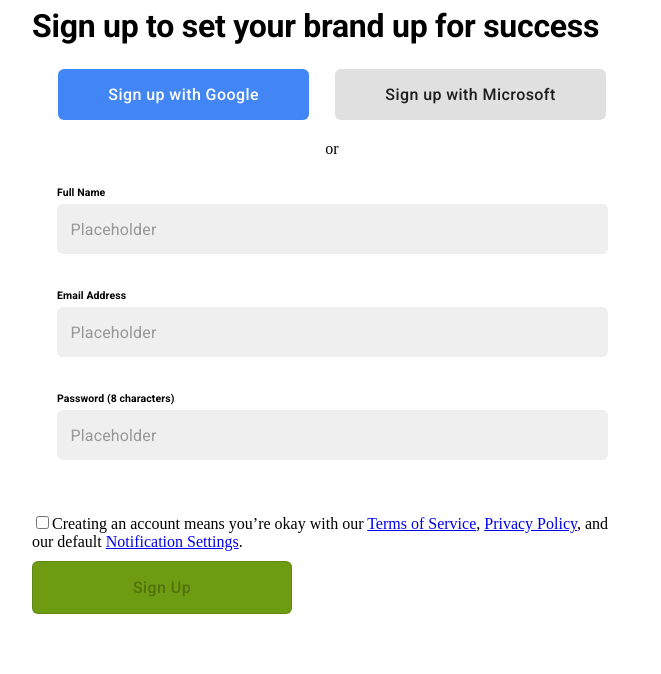
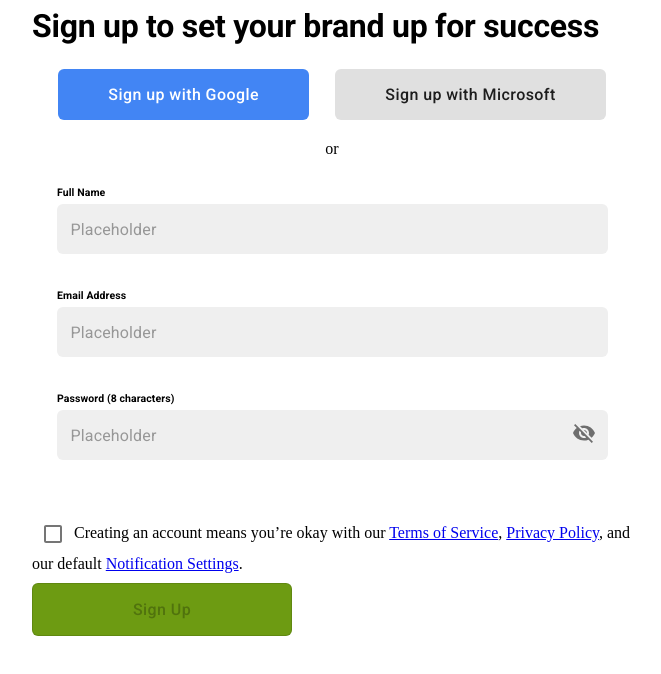
Before and after one commit to vladymyr-vp/voypost-test, a React (Create React App) app: page /signup in a window 1280 px wide. Shown: the top 674 px of the page, without its empty margins (308-969 px from the left). Built offline with nearby package versions, Linux system fonts and the light colour scheme.

Commit message:
fix checkbox and form submit, validation

```diff
--- a/package.json
+++ b/package.json
@@ -4,6 +4,7 @@
   "private": true,
   "dependencies": {
     "@material-ui/core": "^4.11.3",
+    "@material-ui/icons": "^4.11.2",
     "@material-ui/styles": "^4.11.3",
     "@mui-treasury/styles": "^1.13.1",
     "@testing-library/jest-dom": "^5.11.9",
--- a/src/components/TextField/TextField.tsx
+++ b/src/components/TextField/TextField.tsx
@@ -3,6 +3,11 @@
 import FormControl from '@material-ui/core/FormControl';
 import FormHelperText from '@material-ui/core/FormHelperText';
 import InputLabel from '@material-ui/core/InputLabel';
+import InputAdornment from '@material-ui/core/InputAdornment';
+import Visibility from '@material-ui/icons/Visibility';
+import VisibilityOff from '@material-ui/icons/VisibilityOff';
+import IconButton from '@material-ui/core/IconButton';
+
 import BoxComponent from '../Box';
 
 interface ITextField {
@@ -15,6 +20,7 @@
   onChange?: (e: React.ChangeEvent<HTMLInputElement>) => void;
   value?: string;
   name?: string;
+  showIcon?: boolean;
 }
 
 const TextFieldEl = ({
@@ -26,8 +32,21 @@
   id,
   value,
   name,
+  showIcon = false,
   onChange,
 }: ITextField) => {
+  const [showPassword, setShowpassword] = React.useState(false);
+
+  const handleClickShowPassword = () => {
+    setShowpassword(state => !state);
+  };
+
+  const handleMouseDownPassword = (
+    event: React.MouseEvent<HTMLButtonElement>,
+  ) => {
+    event.preventDefault();
+  };
+
   return (
     <BoxComponent mb={mb}>
       <FormControl error={error}>
@@ -38,7 +57,7 @@
           value={value}
           id={id ? id : 'textField'}
           placeholder="Placeholder"
-          type={type}
+          type={showPassword ? 'text' : type}
           InputProps={{
             disableUnderline: true,
           }}
@@ -47,6 +66,26 @@
           }}
           onChange={onChange}
         />
+        {showIcon && (
+          <div
+            style={{
+              display: 'block',
+              position: 'absolute',
+              right: 0,
+              bottom: 30,
+            }}
+          >
+            <InputAdornment position="end">
+              <IconButton
+                aria-label="toggle password visibility"
+                onClick={handleClickShowPassword}
+                onMouseDown={handleMouseDownPassword}
+              >
+                {showPassword ? <Visibility /> : <VisibilityOff />}
+              </IconButton>
+            </InputAdornment>
+          </div>
+        )}
         <FormHelperText>{helpText}</FormHelperText>
       </FormControl>
     </BoxComponent>
--- a/src/components/pages/Signup.tsx
+++ b/src/components/pages/Signup.tsx
@@ -1,11 +1,11 @@
 import React from 'react';
 import * as yup from 'yup';
-
+import Checkbox, { CheckboxProps } from '@material-ui/core/Checkbox';
+import { Formik, Field, Form } from 'formik';
 import Box from '../Box';
 import ButtonEl from '../Button/Button';
 import TextFieldEl from '../TextField/TextField';
 import TypographyEl from '../Typography/Typography';
-import { Formik, Field, Form } from 'formik';
 
 const SignUpSchema = yup.object().shape({
   name: yup
@@ -26,41 +26,11 @@
 });
 
 const Signup = () => {
-  //   const [name, setName] = React.useState('');
-  //   const [email, setEmail] = React.useState('');
-  //   const [password, setPassword] = React.useState('');
-  //   const [toggle, setToggle] = React.useState(false);
+  const [checked, setChecked] = React.useState(false);
 
-  //   const handleChange = (e: React.ChangeEvent<HTMLInputElement>) => {
-  //     switch (e.target.id) {
-  //       case 'name':
-  //         setName(e.target.value);
-  //         break;
-
-  //       case 'email':
-  //         setEmail(e.target.value);
-  //         break;
-
-  //       case 'password':
-  //         setPassword(e.target.value);
-  //         break;
-
-  //       case 'toggle':
-  //         setToggle(state => !state);
-  //         break;
-
-  //       default:
-  //         return;
-  //     }
-  //   };
-
-  //   const handleSubmit = (e: React.FormEvent<HTMLFormElement> | undefined) => {
-  //     e?.preventDefault();
-  //     setName('');
-  //     setEmail('');
-  //     setPassword('');
-  //     console.log(name, email, password);
-  //   };
+  const handleCheckboxChange = (event: React.ChangeEvent<HTMLInputElement>) => {
+    setChecked(event.target.checked);
+  };
 
   return (
     <Box mb={1}>
@@ -92,7 +62,6 @@
             email: '',
             password: '',
             name: '',
-            toggle: false,
           }}
           validationSchema={SignUpSchema}
           onSubmit={values => {
@@ -139,22 +108,24 @@
                   onChange={handleChange}
                   id="password"
                   value={values.password}
+                  showIcon
                 />
                 <div>
                   <label id="checkboxLabel">
-                    <Field
-                      type="checkbox"
+                    <Checkbox
+                      //   type="checkbox"
                       name="checked"
-                      checked={values.toggle}
+                      checked={checked}
                       id="toggle"
-                      onClick={(e: React.ChangeEvent<HTMLInputElement>) => {
-                        if (
-                          e.currentTarget.id === 'toggle' ||
-                          e.currentTarget.id === 'checkboxLabel'
-                        ) {
-                          values.toggle = !values.toggle;
-                        }
-                      }}
+                      //   onChange={(e: React.ChangeEvent<HTMLInputElement>) => {
+                      //     if (
+                      //       e.currentTarget.id === 'toggle' ||
+                      //       e.currentTarget.id === 'checkboxLabel'
+                      //     ) {
+                      //       values.checked = !e.target.checked;
+                      //     }
+                      //   }}
+                      onChange={handleCheckboxChange}
                     />
                     Creating an account means you’re okay with our{' '}
                     <a href="/" target="_blank">
@@ -179,7 +150,7 @@
                     text="Sign Up"
                     onClick={handleSubmit}
                     disabled={
-                      !values.toggle ||
+                      !checked ||
                       !values.name ||
                       !values.email ||
                       !values.password ||
```
Also changed, not shown: 1 other file (tests, documents, lock files or other folders).
